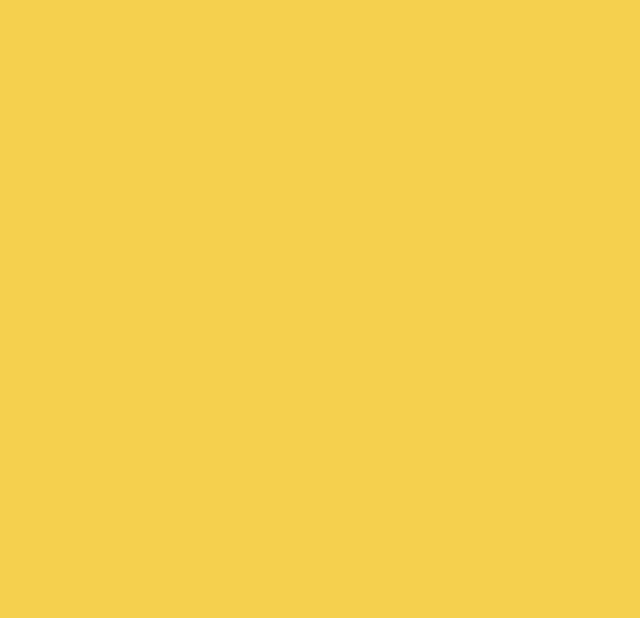
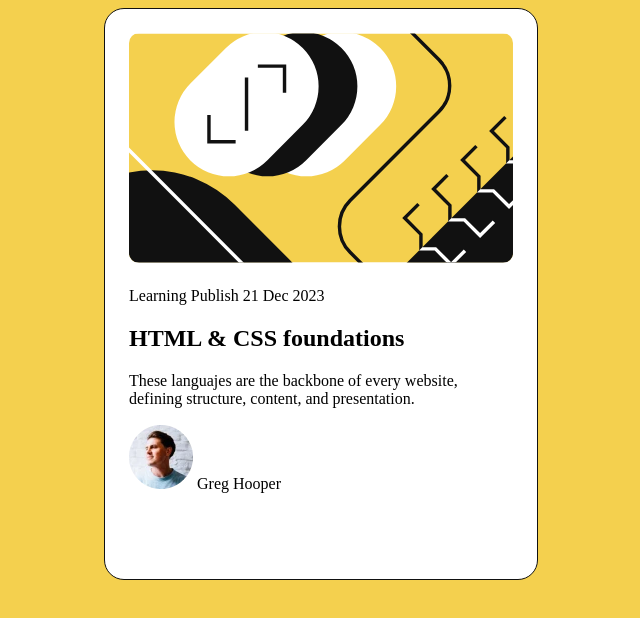
Before and after one commit to Alex-Guar/frontend-mentor-challenges, a website built with Vite: page blog-preview-card/index.html in a window 1280 px wide. Shown: the whole page, without its empty margins (319-959 px from the left). Built offline with nearby package versions, Linux system fonts and the light colour scheme.

Commit message:
structuring html and first step in css layout

```diff
--- a/blog-preview-card/index.html
+++ b/blog-preview-card/index.html
@@ -9,6 +9,37 @@
   <body>
     <div id="app"></div>
     <script type="module" src="/src/main.js"></script>
+    <div class="wrapper">
+      <div class = "card">
+
+        <img class = "card-poster"
+        src= "./src/assets/images/illustration-article.svg">
+
+        <section class="card-info"
+          <span class="card-status">
+            Learning
+          </span>
+          <span class="card-date">
+            Publish 21 Dec 2023
+          </span>
+        </section>
+
+        <section class="card-details">
+          <h1 class="card-detail-h1"> HTML & CSS foundations </h1>
+          <p class="card-detail-descripcion">
+          These languajes are the backbone of every website,
+          defining structure, content, and presentation.
+          </p>
+        </section>
+
+        <section class="card-by">
+          <img class="card-by-avatar"
+            src="./src/assets/images/image-avatar.webp">
+          <span class="="card-by-name"> Greg Hooper </span>
+        </section>
+
+      </div>
+    </div>
 
   </body>
 </html>
--- a/blog-preview-card/src/style.css
+++ b/blog-preview-card/src/style.css
@@ -37,15 +37,46 @@
   --space-3: 12px;
   --space-4: 24px;
 
+  /* Coorner Radius */
 
+  --radius-1: 20px;
+  --radius-2: 10px;
+  --radius-3: 4px;
+
+  /* Border */
+
+  --border-1: 1px;
   @media (max-width: 1024px) {
     font-size: 16px;
   }
 }
 
 
-
-
 body {
   background-color: var(--background-color-main);
 }
+
+.wrapper{
+  display: flex;
+  align-items: center;
+  justify-content: center;
+}
+
+.card{
+  display: flex;
+  flex-direction: column;
+  width: 384px;
+  height: 522px;
+  background-color: var(--background-color-card);
+
+  border-color: var(--color-text-1);
+  border-style: solid;
+  border-width: var(--border-1);
+  border-radius: var(--radius-1);
+  padding: var(--space-4);
+}
+
+.card-poster{
+  border-radius: var(--radius-2);
+  margin-bottom: var(--space-4);
+}
```
